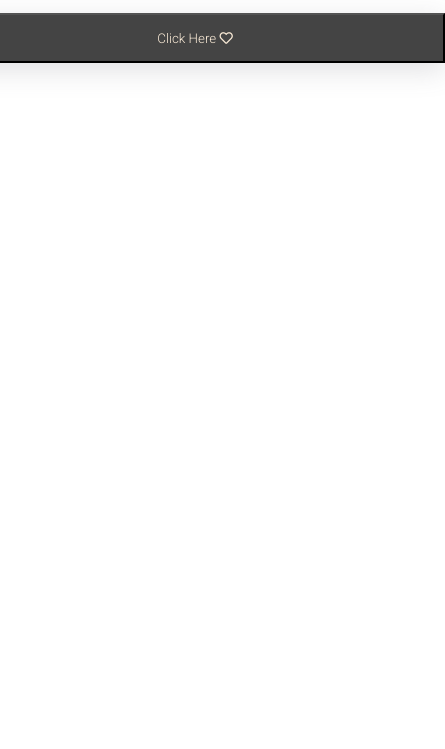
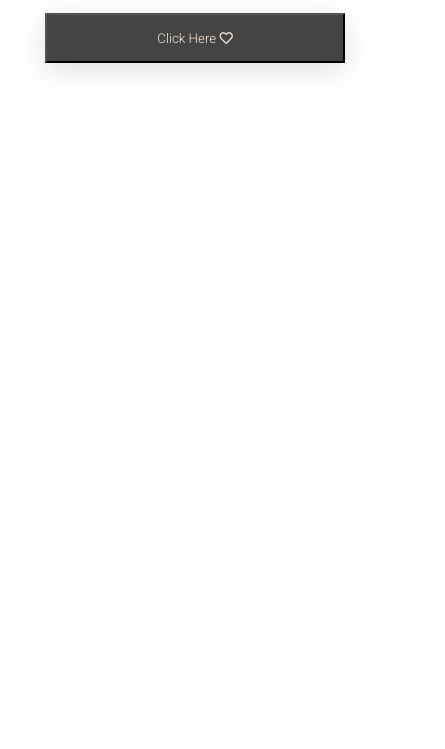
Before and after one commit to naveen701526/simple-meal-api, a plain HTML site: page index.html in a window 390 px wide. Shown: the part 95-844 px from the top of the page, 445 px wide, since content can reach past the window. Drawn offline with Linux system fonts and the light colour scheme.

Commit message:
add media query in css

```diff
--- a/css/style.css
+++ b/css/style.css
@@ -65,3 +65,19 @@ h2,
 h3 {
     margin-top: 1rem;
 }
+
+@media (max-width: 600px) {
+    .container {
+        width: 300px;
+        margin: auto;
+    }
+    #meal-api {
+        width: 300px;
+        margin: auto;
+    }
+    .btn {
+        min-width: 100px;
+        max-width: 100%;
+        height: 10px;
+    }
+}
```
